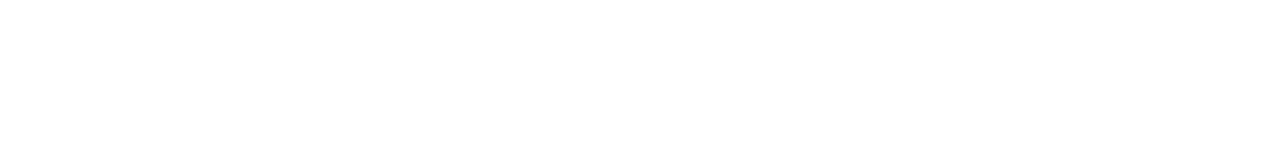
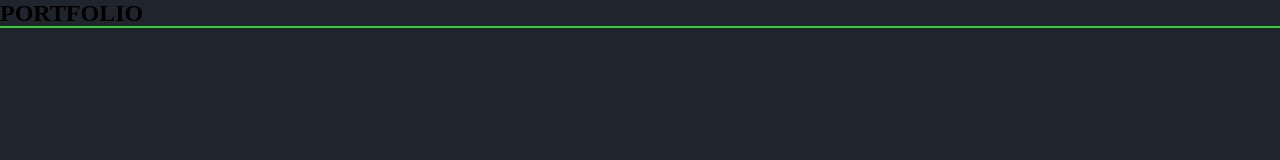
Before and after one commit to Deano1592/dean-ridgwell-portfolio, a plain HTML site: page index.html in a window 1280 px wide. Drawn offline with Linux system fonts and the light colour scheme.

Commit message:
Structuring portfolio

```diff
--- a/index.html
+++ b/index.html
@@ -4,11 +4,14 @@
     <meta charset="UTF-8" />
     <meta name="viewport" content="width=device-width, initial-scale=1.0" />
     <title>Dean Ridgwell Portfolio</title>
+    <link rel="stylesheet" href="style.css" />
   </head>
   <body>
     <!-- NAVBAR -->
     <header>
-      <nav class="navbar"></nav>
+      <nav class="navbar">
+        <h1>PORTFOLIO</h1>
+      </nav>
     </header>
 
     <!-- HERO -->
--- a/style.css
+++ b/style.css
@@ -1,6 +1,10 @@
-• {
+* {
   box-sizing: border-box;
   outline: 1px solid limegreen;
   padding: 0;
   margin: 0;
 }
+
+body {
+  background: #1f242d;
+}
```
